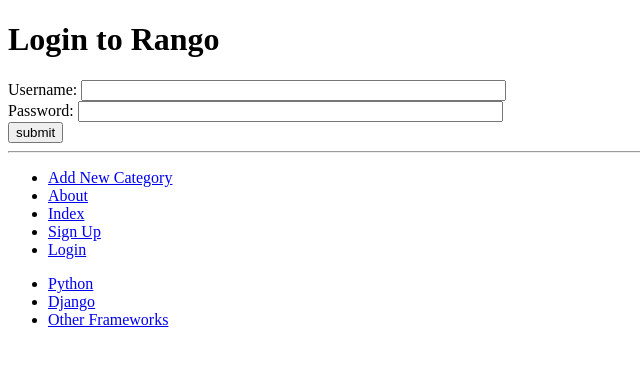
After one commit to 2260469s/tango_with_django_project, a Django app: page /rango/login/ in a window 1280 px wide. The commit adds this page. Shown: the top 366 px of the page, without its empty margins (0-640 px from the left). Run offline with Django 3.2, Linux system fonts and the light colour scheme; data comes from the database, SQL or seed files in the repository; both versions use the stored data as it was after the commit.

Commit message:
users can login

```diff
--- a/rango/urls.py
+++ b/rango/urls.py
@@ -10,5 +10,6 @@
     url(r'^add_category/$', views.add_category, name='add_category'),
     url(r'^category/(?P<category_name_slug>[\w\-]+)/add_page/$', views.add_page, name='add_page'),
     url(r'^category/(?P<category_name_slug>[\w\-]+)/$',views.show_category, name='show_category'),
-	url(r'^register/$', views.register, name='register')
+	url(r'^register/$', views.register, name='register'),
+	url(r'^login/$', views.user_login, name='login')
 ] + static(settings.MEDIA_URL, document_root=settings.MEDIA_ROOT)
--- a/rango/views.py
+++ b/rango/views.py
@@ -5,6 +5,9 @@
 from rango.forms import CategoryForm
 from rango.forms import PageForm
 from rango.forms import UserForm, UserProfileForm
+from django.contrib.auth import authenticate, login
+from django.http import HttpResponseRedirect, HttpResponse
+from django.core.urlresolvers import reverse
 
 def index(request):
 	category_list = Category.objects.order_by("-likes")[:5]
@@ -96,3 +99,24 @@
 		profile_form = UserProfileForm()
 
 	return render(request, 'rango/register.html', {'user_form': user_form, 'profile_form':profile_form, 'registered':registered})
+
+def user_login(request):
+	if request.method == 'POST':
+		username = request.POST.get('username')
+		password = request.POST.get('password')
+
+		user = authenticate(username=username, password=password)
+
+		if user:
+
+			if user.is_active:
+				login(request, user)
+				return HttpResponseRedirect(reverse('index'))
+			else:
+				return HttpResponse("Your Rango account is disabled.")
+
+		else:
+			print("Invalid login details: {0}, {1}".format(username, password))
+			return HttpResponse("Invalid login details supplied.")
+	else:
+		return render(request, 'rango/login.html', {})
--- a/templates/rango/base.html
+++ b/templates/rango/base.html
@@ -23,6 +23,7 @@
 				<li><a href ="{% url 'rango:about' %}">About</a></li>
 				<li><a href ="{% url 'rango:index' %}">Index</a></li>
 				<li><a href ="{% url 'rango:register' %}">Sign Up</a></li>
+				<li><a href ="{% url 'rango:login' %}">Login</a></li>
 			</ul>
 		</div>
 		<div>
--- a/templates/rango/index.html
+++ b/templates/rango/index.html
@@ -4,7 +4,11 @@
 
 {% block body_block %}
     <h1>Rango says...</h1>
-    <div>hey there partner!</div>
+	{% if user.is_authenticated %}
+		<div>howdy {{ user.username }}!</div>
+	{% else %}
+		<div>hey there partner!</div>
+	{% endif %}
 
 	<div>
     {% if categories %}
--- /dev/null
+++ b/templates/rango/login.html
@@ -0,0 +1,19 @@
+<!DOCTYPE html>
+{% extends 'rango/base.html' %}
+{% load staticfiles %}
+
+{% block title_block %}
+	Register
+{% endblock %}
+
+{% block body_block %}
+	<h1>Login to Rango</h1>
+	<form id="login_form" method="post" action="{% url 'rango:login' %}">
+		{% csrf_token %}
+		Username: <input type="text" name="username" value="" size="50" />
+		<br />
+		Password: <input type="password" name="password" value="" size="50" />
+		<br />
+		<input type="submit" value="submit" />
+	</form>
+{% endblock %}
```
Also changed, not shown: db.sqlite3, rango/login.html (added).
